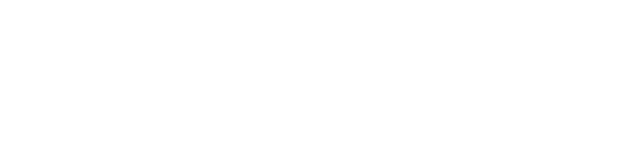
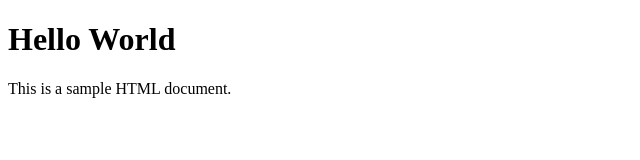
Before and after one commit to aancakep807-code/CodingCamp-31Oct2025-zylgia, a plain HTML site: page index.html in a window 1280 px wide. Shown: the whole page, without its empty margins (0-640 px from the left). Drawn offline with Linux system fonts and the light colour scheme.

Commit message:
update content index.html

```diff
--- a/index.html
+++ b/index.html
@@ -8,7 +8,8 @@
 </head>
 
 <body>
-
+    <h1>Hello World</h1>
+    <P>This is a sample HTML document.</P>
 </body>
 
 </html>
```
